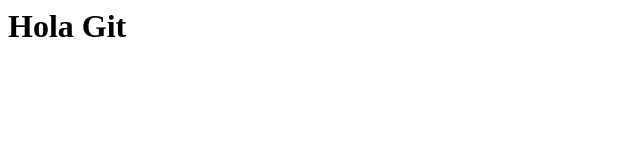
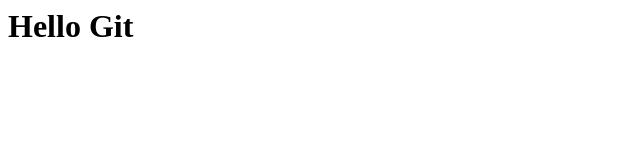
Before and after one commit to karlimarguera/entrega1, a website built with Parcel: page src/index.html in a window 1280 px wide. Shown: the full height of the page, 0-640 px from the left. Built offline with nearby package versions, Linux system fonts and the light colour scheme.

Commit message:
cambiando el saludo

```diff
--- a/src/index.html
+++ b/src/index.html
@@ -1,6 +1,6 @@
 <html>
   <body>
-    <h1>Hola Git</h1>
+    <h1>Hello Git</h1>
     <script src="./index.js"></script>
   </body>
   <script src="index.js"></script>
```
